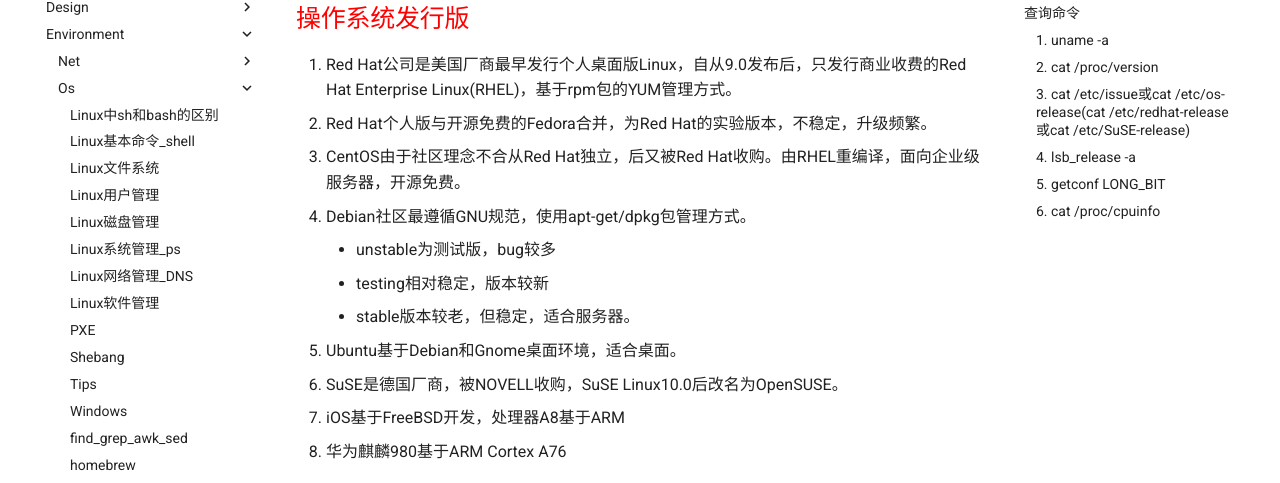
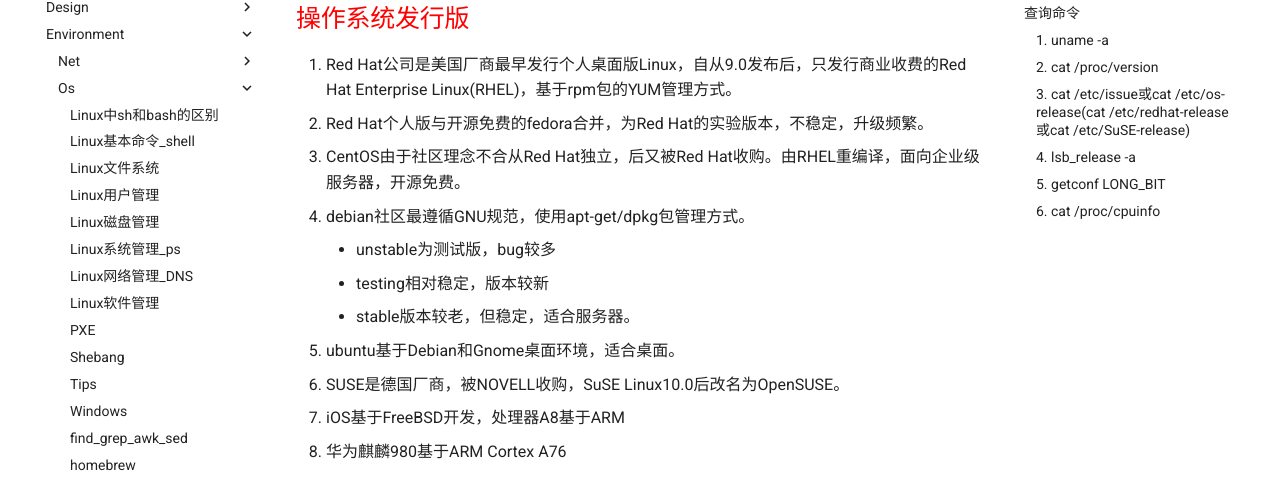
Before and after one commit to islibra/wiki, an MkDocs documentation site: the page built from docs/environment/os/查看操作系统版本.md, in a window 1280 px wide and 900 px high. Shown: the part 179-662 px from the top of the window. Built offline with MkDocs 1.6.1 and Material for MkDocs 9.7.7, drawn with Linux system fonts in a browser that asks for light colours; comment, search, counter and statistics services are not loaded.

```diff
--- a/docs/environment/os/查看操作系统版本.md
+++ b/docs/environment/os/查看操作系统版本.md
@@ -3,14 +3,14 @@
 ## 操作系统发行版
 
 1. Red Hat公司是美国厂商最早发行个人桌面版Linux，自从9.0发布后，只发行商业收费的Red Hat Enterprise Linux(RHEL)，基于rpm包的YUM管理方式。
-1. Red Hat个人版与开源免费的Fedora合并，为Red Hat的实验版本，不稳定，升级频繁。
+1. Red Hat个人版与开源免费的fedora合并，为Red Hat的实验版本，不稳定，升级频繁。
 1. CentOS由于社区理念不合从Red Hat独立，后又被Red Hat收购。由RHEL重编译，面向企业级服务器，开源免费。
-1. Debian社区最遵循GNU规范，使用apt-get/dpkg包管理方式。
+1. debian社区最遵循GNU规范，使用apt-get/dpkg包管理方式。
     - unstable为测试版，bug较多
     - testing相对稳定，版本较新
     - stable版本较老，但稳定，适合服务器。
-1. Ubuntu基于Debian和Gnome桌面环境，适合桌面。
-1. SuSE是德国厂商，被NOVELL收购，SuSE Linux10.0后改名为OpenSUSE。
+1. ubuntu基于Debian和Gnome桌面环境，适合桌面。
+1. SUSE是德国厂商，被NOVELL收购，SuSE Linux10.0后改名为OpenSUSE。
 1. iOS基于FreeBSD开发，处理器A8基于ARM
 1. 华为麒麟980基于ARM Cortex A76
 
```
